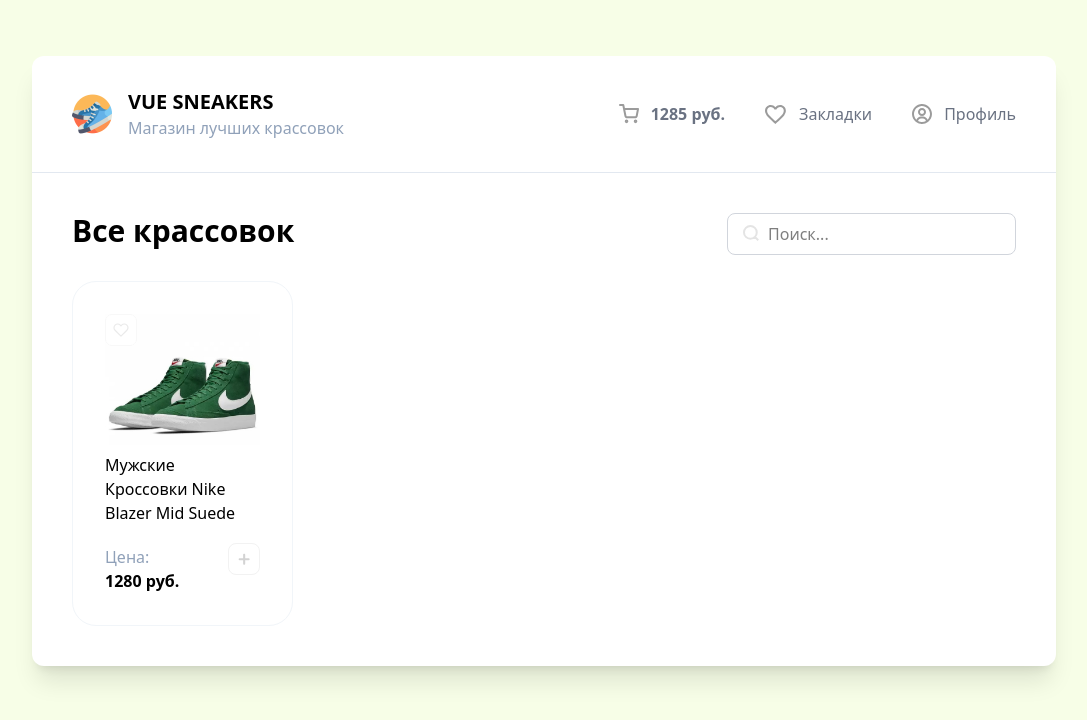
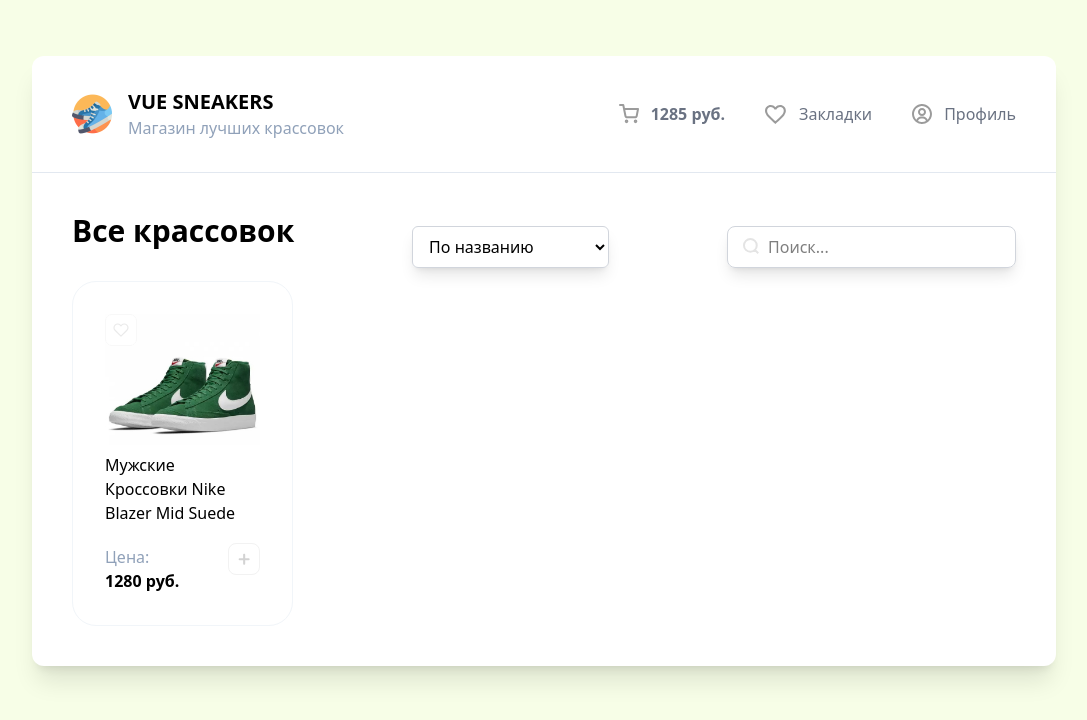
Before and after one commit to rajabovdavlat/vue-sneakers, a Vue app: page / in a window 1280 px wide. Shown: the top 720 px of the page, without its empty margins (96-1183 px from the left). Built offline with nearby package versions, Linux system fonts and the light colour scheme.

Commit message:
A select button was also added for selecting categories.

```diff
--- a/src/App.vue
+++ b/src/App.vue
@@ -10,13 +10,19 @@
     <Header />
 
     <div class="p-10">
-      <div class="flex justify-between">
+      <div class="flex justify-between items-center">
         <h2 class="text-3xl font-bold mb-8">Все крассовок</h2>
 
+
+        <select class='py-2 px-3 rounded-md outline-none border border-gray-300 shadow-lg' name="" id="">
+          <option>По названию</option>
+          <option>По цене (дешевые)</option>
+          <option>По цене (дорогие)</option>
+        </select>
         <div class='relative'>
           <img class="absolute left-4 top-3 " src="/search.svg" alt="Search" />
           <input
-            class="border border-gray-300 rounded-lg py-2 pl-10 pr-4 outline-none focus:border-slate-400"
+            class="border shadow-lg border-gray-300 rounded-lg py-2 pl-10 pr-4 outline-none focus:border-slate-400"
             type="text"
             placeholder="Поиск..."
           />
```
